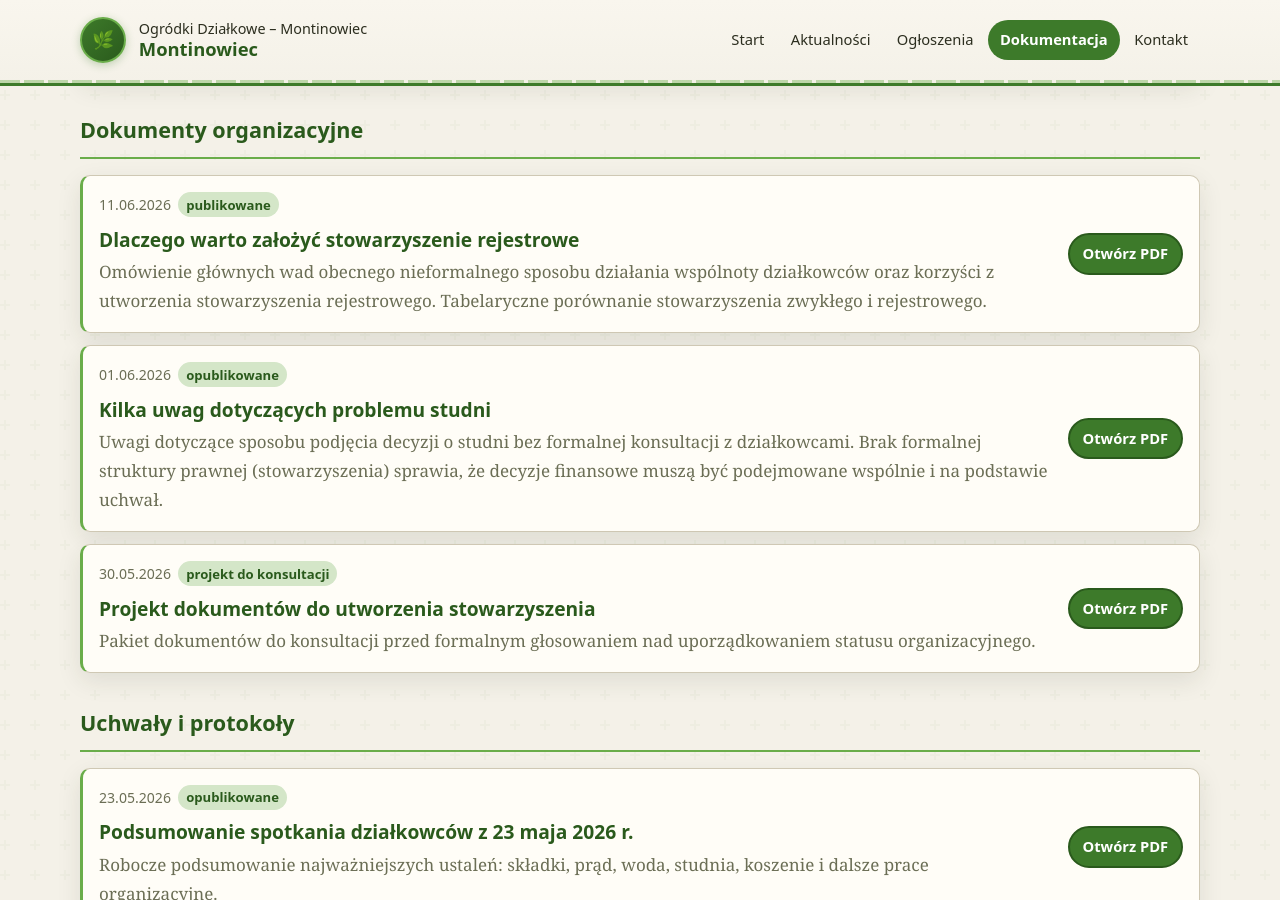
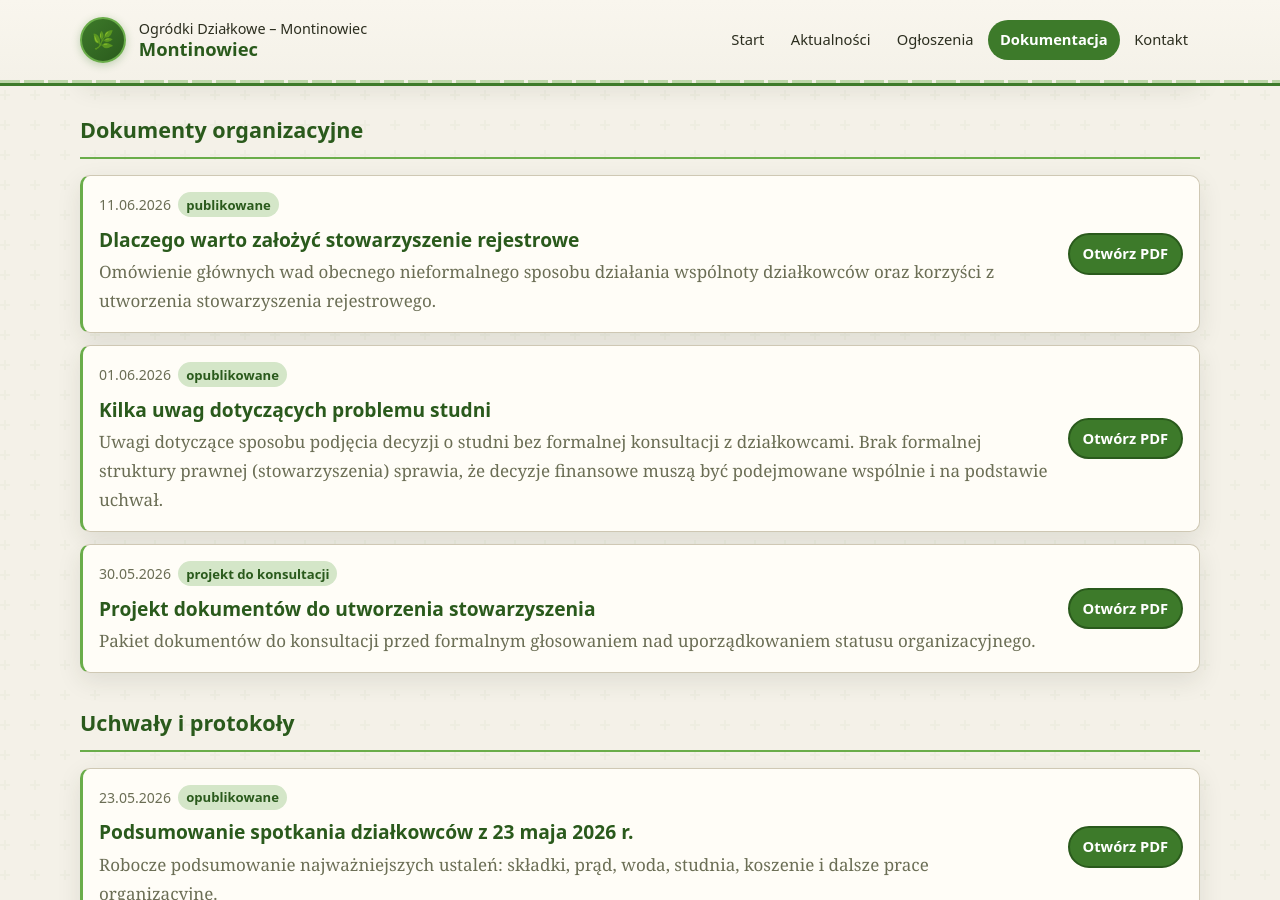
Before and after one commit to brxie/montin-page, a Jekyll site: the page built from dokumentacja.md, in a window 1280 px wide and 900 px high, scrolled down 720 px. Built offline with Jekyll 4.4.1, drawn with Linux system fonts in a browser that asks for light colours.

Commit message:
Usunięto zbędne zdanie z opisu dokumentu

```diff
--- a/_data/documents.yml
+++ b/_data/documents.yml
@@ -23,7 +23,7 @@
   date: 2026-06-11
   status: "publikowane"
   file: "/documents/stowarzyszenie-rejestrowe-argumenty.pdf"
-  description: "Omówienie głównych wad obecnego nieformalnego sposobu działania wspólnoty działkowców oraz korzyści z utworzenia stowarzyszenia rejestrowego. Tabelaryczne porównanie stowarzyszenia zwykłego i rejestrowego."
+  description: "Omówienie głównych wad obecnego nieformalnego sposobu działania wspólnoty działkowców oraz korzyści z utworzenia stowarzyszenia rejestrowego. "
 
 - title: "Kilka uwag dotyczących problemu studni"
   category: "Dokumenty organizacyjne"
```
